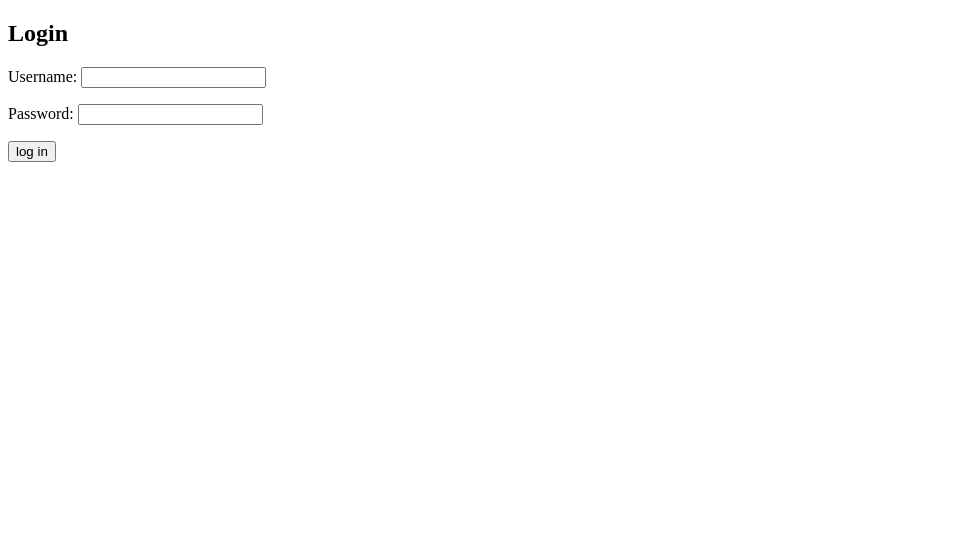
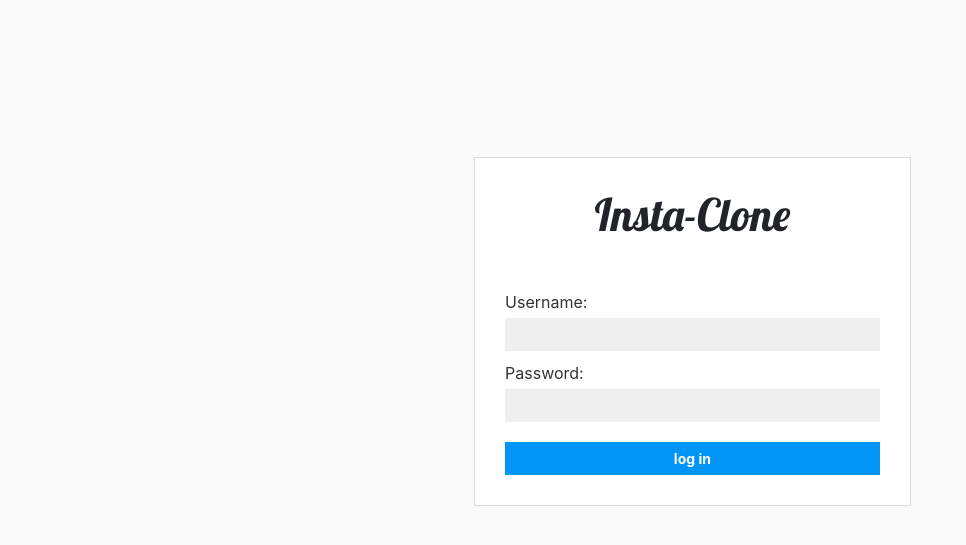
Before and after one commit to hamisicodes/insta-clone, a Django app: page /login/ in a window 1280 px wide. Shown: the top 545 px of the page, without its empty margins (0-966 px from the left). Run offline with Django 3.2, Linux system fonts and the light colour scheme; some libraries are stand-ins or nearby versions.

Commit message:
add dtyles for the login form template

```diff
--- /dev/null
+++ b/insta/static/css/login.css
@@ -0,0 +1,76 @@
+body{
+    background-color: #fafafa;
+    margin: 0;
+    padding: 0;
+    width: 100%;
+}
+
+.login-box{
+    margin: 0;
+    margin-top: 12%;
+    background-color:  #FFFFFF;
+    margin-left: 8%;
+    width: 50%;
+    height: 70%;
+    border: 1px solid #DBDBDB;
+    padding: 10px;
+}
+
+.login-box form{
+
+    overflow:auto;
+    padding: 20px;
+}
+
+.login-box .instaname{
+
+
+    padding: 20px;
+    font-family: 'Lobster', cursive;
+    font-size: 280%;
+
+}
+
+label {
+    float:left;
+    clear:both;
+    color:#333;
+    margin-bottom:4px;
+}
+
+input, textarea {
+    clear:both;
+    float:left;
+    margin:0 0 10px;
+    background:#efefef;
+    border:0;
+    padding:6px 10px;
+    font-size:14px;
+    width: 100%;
+}
+
+input[type=submit], a.button {
+    font-weight:bold;
+    background-color: #0095F6;
+    color: white;
+    height: 9%;
+    width: 100%;
+    margin: 0;
+    margin-top: 10px;
+
+
+}
+
+@media(max-width:767px){
+    .login-box{
+        margin: 0;
+        margin-top: 12%;
+        background-color:  #FFFFFF;
+        margin-left: 8%;
+        width: 80%;
+        height: 70%;
+        border: 1px solid #DBDBDB;
+        padding: 10px;
+    }
+
+}
--- a/insta/templates/account/login.html
+++ b/insta/templates/account/login.html
@@ -1,24 +1,50 @@
+{% load static %}
 <!DOCTYPE html>
 <html lang="en">
+
 <head>
     <meta charset="UTF-8">
     <meta name="viewport" content="width=device-width, initial-scale=1.0">
+    <link rel="stylesheet" href="https://stackpath.bootstrapcdn.com/bootstrap/4.3.1/css/bootstrap.min.css"
+        integrity="sha384-ggOyR0iXCbMQv3Xipma34MD+dH/1fQ784/j6cY/iJTQUOhcWr7x9JvoRxT2MZw1T" crossorigin="anonymous">
+    <link href="https://fonts.googleapis.com/css2?family=Lobster&display=swap" rel="stylesheet">
+    <link rel="stylesheet" href="{% static 'css/login.css' %}">
     <title>Document</title>
 </head>
+
 <body>
 
     <section class="login-form">
-        <h2>Login</h2>
+        <div class="row justify-content-center">
+            <div class="login-box col-lg-4 col-md-6 col-sm-12">
+                <h2 class="instaname text-center">Insta-Clone</h2>
 
-        <form method="post">
+                <form method="post">
 
-            {{form.as_p}}
-            {% csrf_token %}
-            <p><input type="submit" value="log in"></p>
-        </form>
+                    {{ form.as_p }}
+                    {% csrf_token %}
+                    <p><input type="submit" value="log in"></p>
+                </form>
+
+            </div>
+        </div>
+
 
 
     </section>
 
+
+
+    <script src="https://code.jquery.com/jquery-3.3.1.slim.min.js"
+        integrity="sha384-q8i/X+965DzO0rT7abK41JStQIAqVgRVzpbzo5smXKp4YfRvH+8abtTE1Pi6jizo"
+        crossorigin="anonymous"></script>
+    <script src="https://cdnjs.cloudflare.com/ajax/libs/popper.js/1.14.7/umd/popper.min.js"
+        integrity="sha384-UO2eT0CpHqdSJQ6hJty5KVphtPhzWj9WO1clHTMGa3JDZwrnQq4sF86dIHNDz0W1"
+        crossorigin="anonymous"></script>
+    <script src="https://stackpath.bootstrapcdn.com/bootstrap/4.3.1/js/bootstrap.min.js"
+        integrity="sha384-JjSmVgyd0p3pXB1rRibZUAYoIIy6OrQ6VrjIEaFf/nJGzIxFDsf4x0xIM+B07jRM"
+        crossorigin="anonymous"></script>
+
 </body>
+
 </html>
--- a/insta/views.py
+++ b/insta/views.py
@@ -18,7 +18,7 @@ def user_login(request):
                                 password =  cd['password']
                                  )
             if user is not None:
-                if user.is_active():
+                if user.is_active:
                     login(request ,user)
                     return HttpResponse('Authenticated Successfully')
 
```
